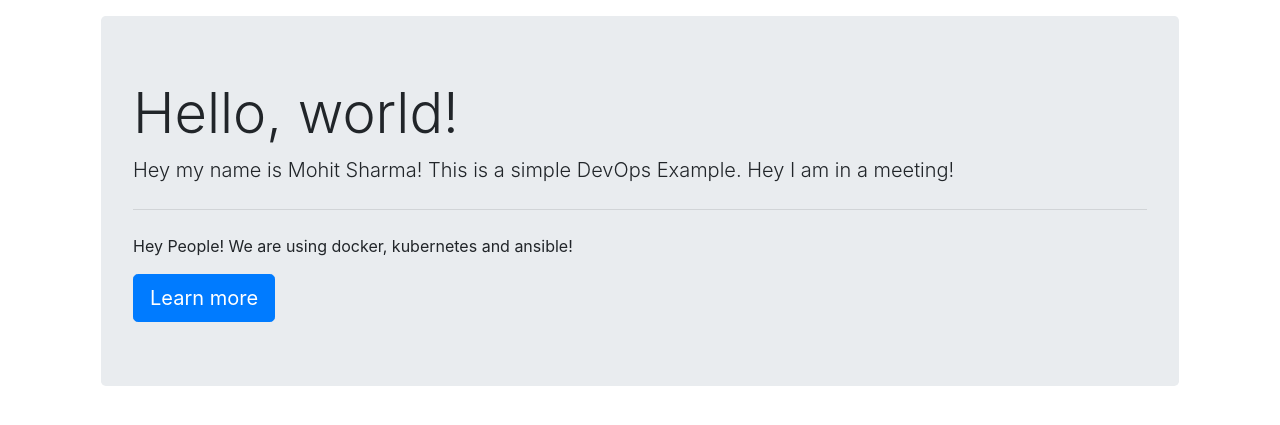
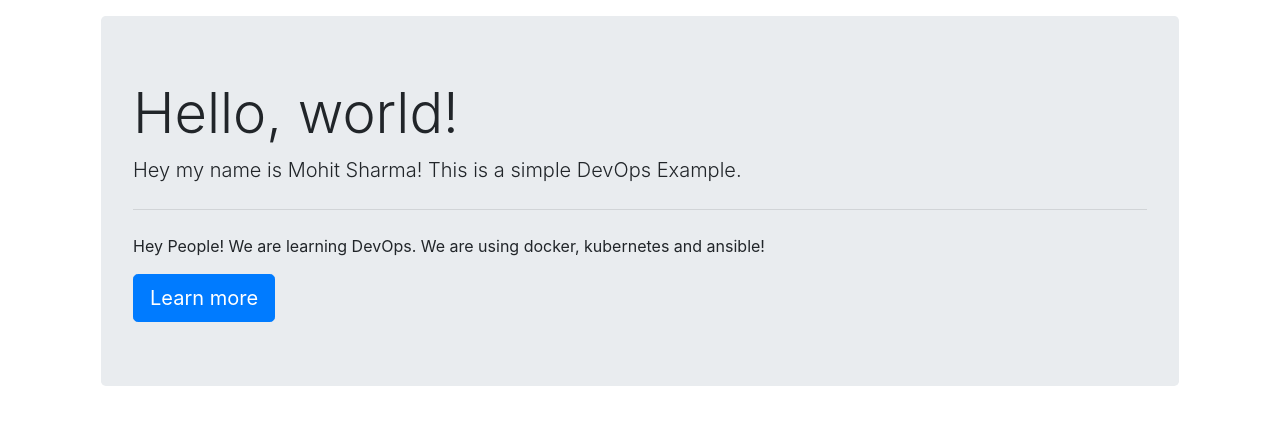
Before and after one commit to mohitsharma98/FlaskDevOps, a Flask app: page / in a window 1280 px wide. Shown: the top 425 px of the page. Run offline with Flask 2, Linux system fonts and the light colour scheme.

Commit message:
Update index.html

```diff
--- a/templates/index.html
+++ b/templates/index.html
@@ -10,9 +10,9 @@
 <div class="container">
     <div class="jumbotron m-3">
         <h1 class="display-4">Hello, world!</h1>
-        <p class="lead">Hey my name is Mohit Sharma! This is a simple DevOps Example. Hey I am in a meeting!</p>
+        <p class="lead">Hey my name is Mohit Sharma! This is a simple DevOps Example.</p>
         <hr class="my-4">
-        <p>Hey People! We are using docker, kubernetes and ansible!</p>
+        <p>Hey People! We are learning DevOps. We are using docker, kubernetes and ansible!</p>
         <a class="btn btn-primary btn-lg" href="#" role="button">Learn more</a>
       </div>
 </div>
```
